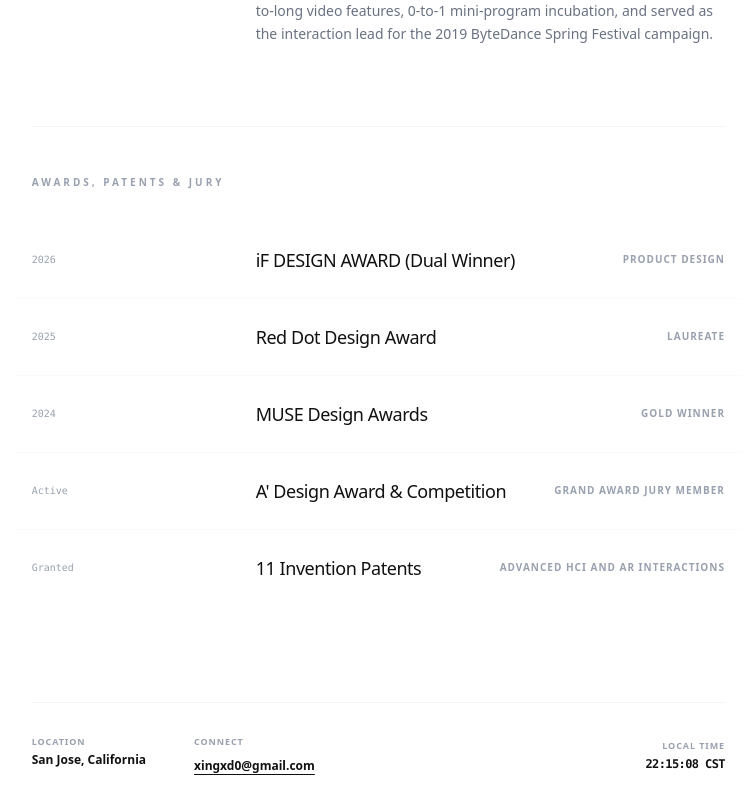
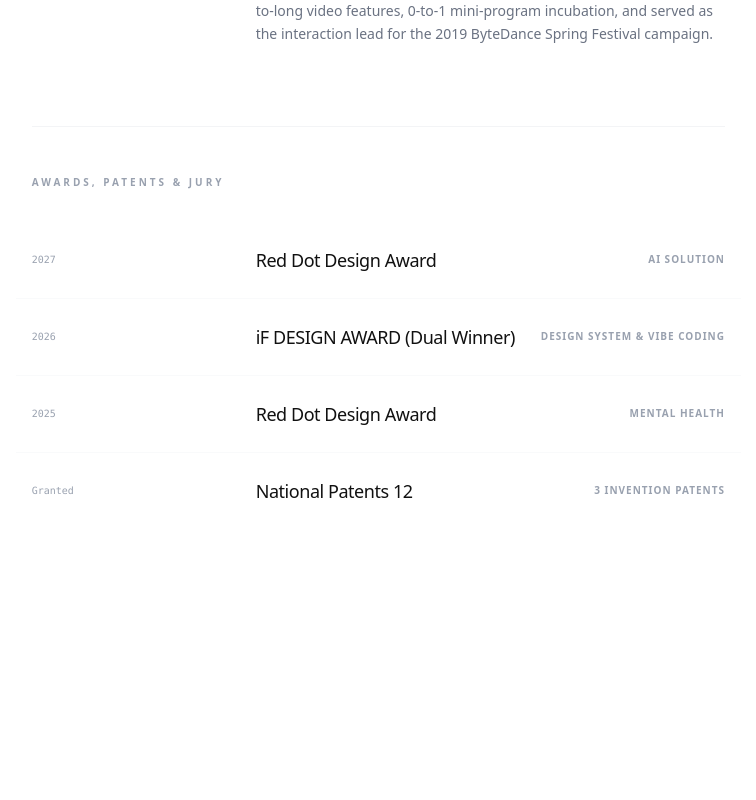
Before and after one commit to xingxd0/Me, a React (Vite) app: page / in a window 1280 px wide. Shown: the part 1551-2351 px from the top of the page, without its empty margins (475-1231 px from the left). After the commit the page ends 2200 px from the top, so only its background shows below. Built offline with nearby package versions, Linux system fonts and the light colour scheme.

Commit message:
refine homepage awards section

```diff
--- a/public/content/portfolio-content.json
+++ b/public/content/portfolio-content.json
@@ -58,29 +58,24 @@
   ],
   "awards": [
     {
+      "year": "2027",
+      "title": "Red Dot Design Award",
+      "category": "AI Solution"
+    },
+    {
       "year": "2026",
       "title": "iF DESIGN AWARD (Dual Winner)",
-      "category": "Product Design"
+      "category": "Design System & Vibe Coding"
     },
     {
       "year": "2025",
       "title": "Red Dot Design Award",
-      "category": "Laureate"
-    },
-    {
-      "year": "2024",
-      "title": "MUSE Design Awards",
-      "category": "Gold Winner"
-    },
-    {
-      "year": "Active",
-      "title": "A' Design Award & Competition",
-      "category": "Grand Award Jury Member"
+      "category": "Mental Health"
     },
     {
       "year": "Granted",
-      "title": "11 Invention Patents",
-      "category": "Advanced HCI and AR interactions"
+      "title": "National Patents 12",
+      "category": "3 Invention Patents"
     }
   ],
   "footerInfo": {
--- a/src/features/frontend/components/Home.tsx
+++ b/src/features/frontend/components/Home.tsx
@@ -1,7 +1,6 @@
 import { motion } from 'motion/react';
 import { usePortfolioContent } from '../../portfolio/content/PortfolioContentProvider';
 import { Hero } from './Hero';
-import { SiteFooter } from './SiteFooter';
 
 export function Home() {
   const { content } = usePortfolioContent();
@@ -101,7 +100,6 @@ export function Home() {
           </div>
         </div>
 
-        <SiteFooter />
       </section>
     </div>
   );
--- a/src/features/portfolio/content/defaultPortfolioContent.ts
+++ b/src/features/portfolio/content/defaultPortfolioContent.ts
@@ -64,11 +64,10 @@ export const defaultPortfolioContent: PortfolioContent = {
     },
   ],
   awards: [
-    { year: '2026', title: 'iF DESIGN AWARD (Dual Winner)', category: 'Product Design' },
-    { year: '2025', title: 'Red Dot Design Award', category: 'Laureate' },
-    { year: '2024', title: 'MUSE Design Awards', category: 'Gold Winner' },
-    { year: 'Active', title: "A' Design Award & Competition", category: 'Grand Award Jury Member' },
-    { year: 'Granted', title: '11 Invention Patents', category: 'Advanced HCI and AR interactions' },
+    { year: '2027', title: 'Red Dot Design Award', category: 'AI Solution' },
+    { year: '2026', title: 'iF DESIGN AWARD (Dual Winner)', category: 'Design System & Vibe Coding' },
+    { year: '2025', title: 'Red Dot Design Award', category: 'Mental Health' },
+    { year: 'Granted', title: 'National Patents 12', category: '3 Invention Patents' },
   ],
   footerInfo: {
     locationLabel: 'Location',
```
Also changed, not shown: 1 other file (tests, documents, lock files or other folders).
